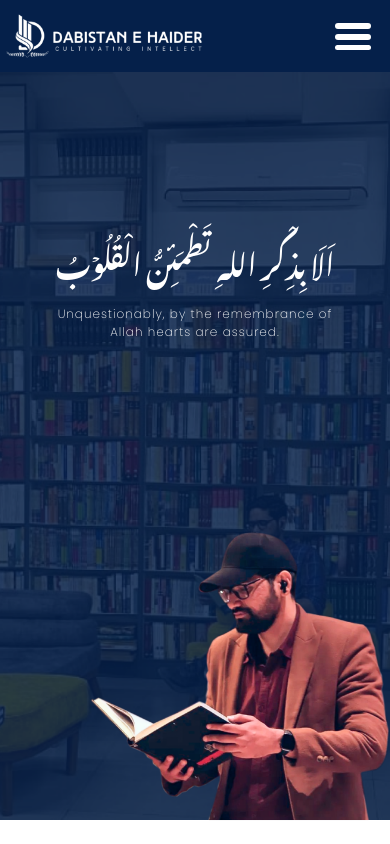
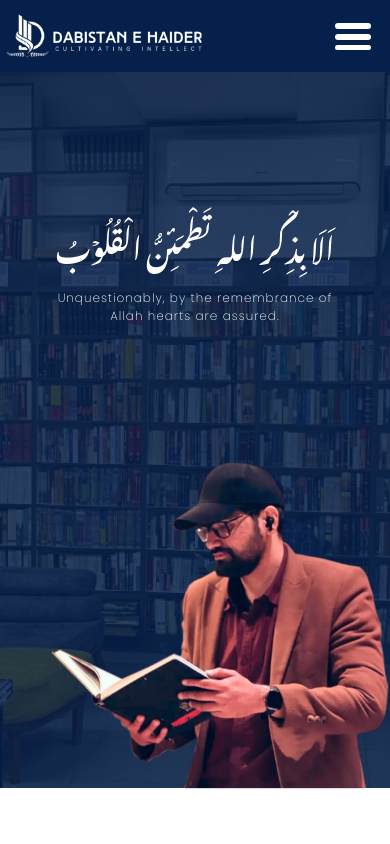
Before and after one commit to rabbab/dabistan-e-haider, a React (Vite) app in the folder Dastan-e-haider-frontend/: page / in a window 390 px wide. Built offline with nearby package versions, Linux system fonts and the light colour scheme; a web font is replaced by a local one.

Commit message:
minor changes

```diff
--- a/Dastan-e-haider-frontend/src/components/HeroSection/HeroSection.scss
+++ b/Dastan-e-haider-frontend/src/components/HeroSection/HeroSection.scss
@@ -81,6 +81,9 @@
     }
 }
 @media (max-width: 768px) {
+    .hero-section{
+        height: calc(100vh - 4rem);
+    }
     .banner-ayat{
         padding: 2rem 0;
     }
@@ -101,8 +104,10 @@
         max-width: 500px;
     }
 }
-
 @media (max-width: 480px) {
+    .hero-section{
+        height: calc(100vh - 6rem);
+    }
     .banner-ayat{
         padding: 0rem;
     }
@@ -125,7 +130,9 @@
     }
 }
 @media (max-width: 420px) {
-
+    .hero-section{
+        height: calc(100vh - 8rem);
+    }
     .banner-ayat p {
         font-size: 29px;
         font-weight: 400;
@@ -138,10 +145,9 @@
         padding: 0 1rem;
     }
     .banner-img{
-        max-width: 300px;
+        max-width: 340px;
     }
 }
-
 @keyframes showCircle {
     0% {
         transform: translate(50%, 50%) scale(0); /* Off-screen */
--- a/Dastan-e-haider-frontend/src/components/Navbar/Navbar.scss
+++ b/Dastan-e-haider-frontend/src/components/Navbar/Navbar.scss
@@ -147,32 +147,29 @@ $lightblue: #6F8695;
 .logo {
     width: 14rem;
 }
-.nav-wrapper .menu {
-    display: flex;
-    margin: 0.7rem;
-}
-
-/* Menu styling */
-.nav-wrapper .menu {
-    display: flex;
-}
-
 .nav-wrapper {
     flex-direction: column;
     align-items: flex-start;
     height: 65%;
 }
-
+.nav-wrapper .menu {
+    display: flex;
+    margin: 0.7rem;
+}
 .nav-wrapper ul {
     display: none;
     flex-direction: column;
     align-items: center; /* Center items */
     width: 100%;
     text-align: center; /* Center-aligns the menu items */
+    list-style: none; /* Remove bullet points */
+    padding: 0; /* Remove default padding */
+    margin: 0; /* Remove default margin */
 }
 
 .nav-wrapper ul.open {
     display: flex;
+    opacity: 1;
 }
 
 /* Improved ul li styling */
@@ -181,6 +178,7 @@ width: 14rem;
     text-align: center;
     border-bottom: 1px solid #ddd; /* Add bottom border for separation */
     font-size: 1.2rem; /* Adjust font size for better readability */
+    margin: 0; /* Ensure no extra margin */
 }
 
 .nav-wrapper ul li:last-child {
@@ -210,7 +208,7 @@ a.donate-us {
 /* Ensure .nav-wrapper menu appears above the overlay */
     .nav-wrapper ul.open {
         position: absolute;
-    top: 0;
+        top: 160px;
         left: 0;
         z-index: 2;
         background: $darkblue;
@@ -218,7 +216,6 @@ a.donate-us {
         padding: 1rem;
         box-shadow: 0 4px 8px rgba(0, 0, 0, 0.1);
     }
-
 }
 
 @media (max-width: 480px) {
@@ -248,6 +245,7 @@ width: 13rem;
 
 .nav-wrapper ul.open {
     display: flex;
+    top: 160px;
 }
 
 .nav-wrapper ul li {
@@ -264,5 +262,4 @@ a.donate-us {
     width: 30%;
 }
 
-
 }
--- a/Dastan-e-haider-frontend/src/components/Navbar/Navbar.tsx
+++ b/Dastan-e-haider-frontend/src/components/Navbar/Navbar.tsx
@@ -1,20 +1,18 @@
 import "./Navbar.scss";
 import logo from '../../assets/images/sm-logo.png';
-import { NavLink } from 'react-router-dom'
+import { NavLink } from 'react-router-dom';
 import { useState } from "react";
 
 const Navbar = () => {
     const [menuOpen, setMenuOpen] = useState(false);
+
     return (
-    <>
         <nav className="nav-wrapper">
             <div className="nav-content">
                 <div className="menu" onClick={() => setMenuOpen(!menuOpen)}>
                     {menuOpen ? (
-                    // Render cross icon only when the menu is open
                         <div className="cross-icon">✕</div>
                     ) : (
-                    // Render hamburger menu only when the menu is closed
                         <>
                             <span></span>
                             <span></span>
@@ -22,7 +20,7 @@ const Navbar = () => {
                         </>
                     )}
                 </div>
-                <img data-aos="fade-down" className="logo" src={logo}/>
+                <img data-aos="fade-down" className="logo" src={logo} alt="Logo" />
                 <ul data-aos="fade-down" className={menuOpen ? "open" : ""}>
                     <li><NavLink to="/home">Home</NavLink></li>
                     <li><NavLink to="/about">About</NavLink></li>
@@ -39,9 +37,9 @@ const Navbar = () => {
                     </li>
                 </ul>
             </div>
+            {menuOpen && <div className="menu-overlay" onClick={() => setMenuOpen(false)}></div>}
         </nav>
-    </>
-  )
-}
+    );
+};
 
-export default Navbar
+export default Navbar;
```
Lines whose indentation alone changed are shown as unchanged.
